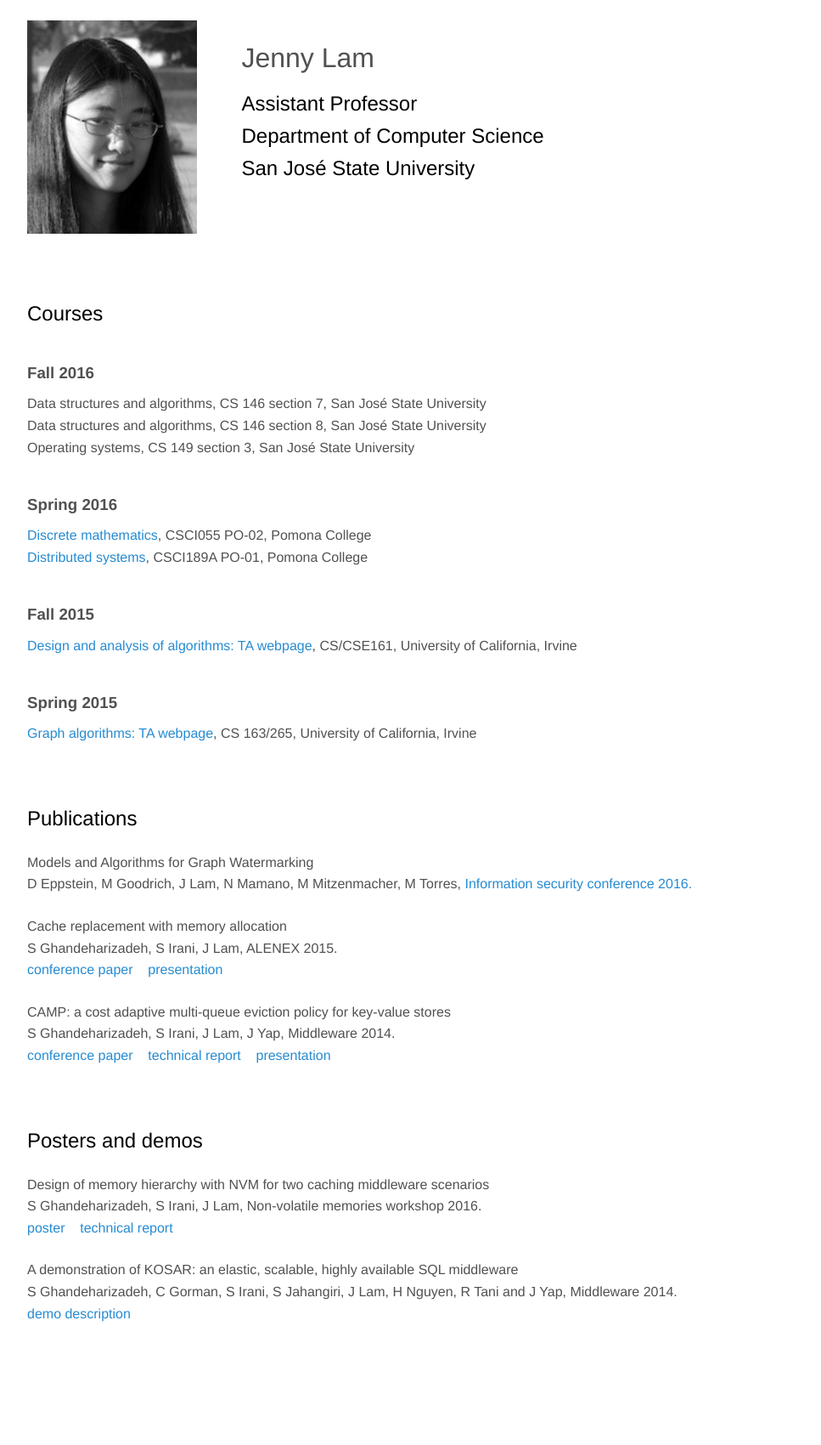
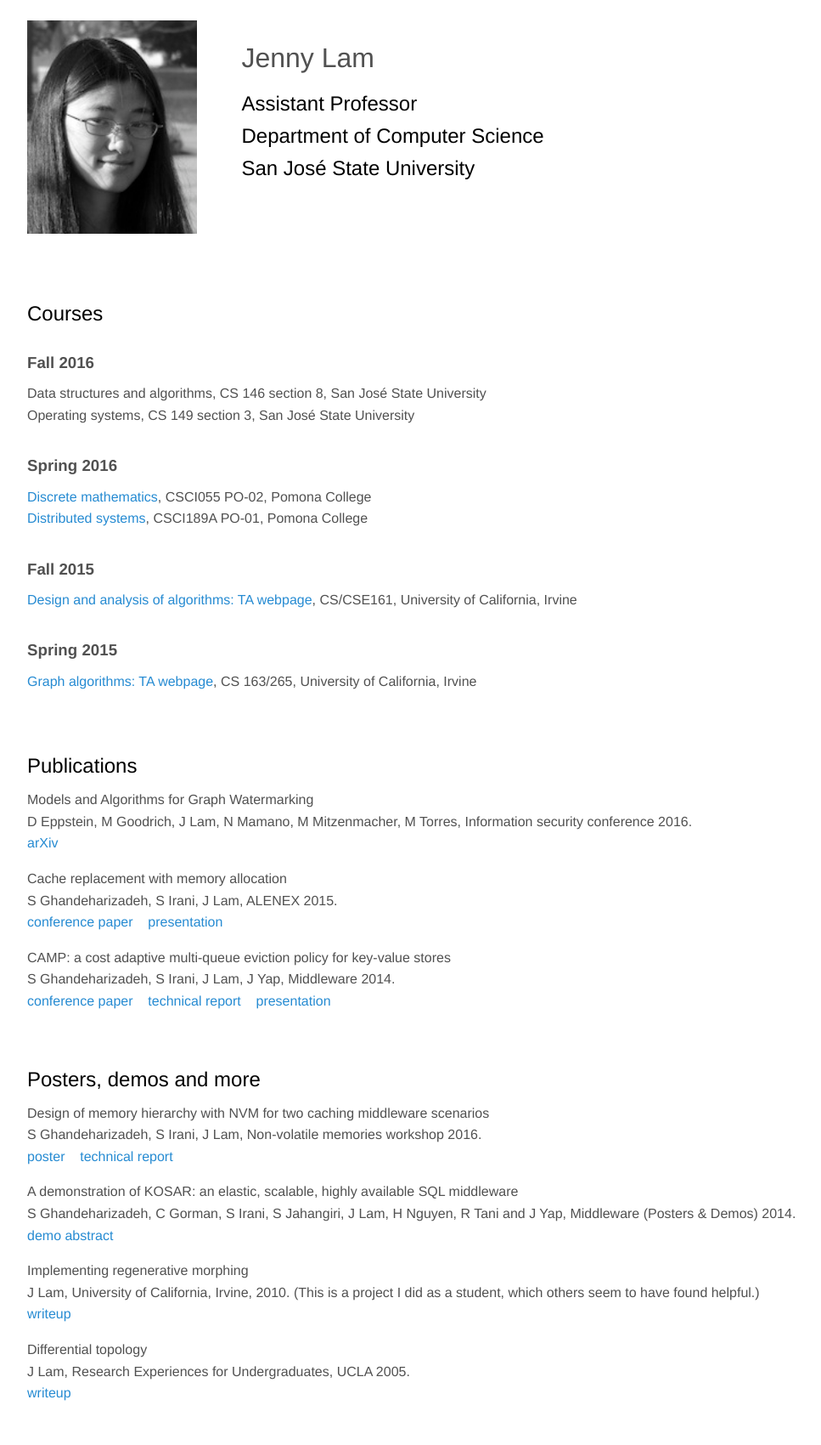
Before and after one commit to jnylam/jnylam.github.io, a Jekyll site: the page built from index.html, in a window 1280 px wide. Shown: the whole page at 85% size, without its empty margins (128-1095 px from the left). Built offline with Jekyll 4.4.1, drawn with Linux system fonts in a browser that asks for light colours; before the commit the page ends 1606 px from its top, so only the background shows below that.

Commit message:
update publications

```diff
--- a/index.html
+++ b/index.html
@@ -27,76 +27,70 @@ layout: homepage
 
 <section id="teaching">
   <h2>Courses</h2>
-    <article>
       <h3>Fall 2016</h3>
       <ul>
-        <li>Data structures and algorithms, CS 146 section 7, San Jos&eacute; State University</li>
+        <!-- <li>Data structures and algorithms, CS 146 section 7, San Jos&eacute; State University</li> -->
         <li>Data structures and algorithms, CS 146 section 8, San Jos&eacute; State University</li>
         <li>Operating systems, CS 149 section 3, San Jos&eacute; State University</li>
       </ul>
-    </article>
-    <article>
       <h3>Spring 2016</h3>
       <ul>
         <li><a href="courses/55">Discrete mathematics</a>, CSCI055 PO-02, Pomona College</li>
         <li><a href="courses/ds">Distributed systems</a>, CSCI189A PO-01, Pomona College</li>
       </ul>
-    </article>
-    <article>
       <h3>Fall 2015</h3>
       <ul>
         <li><a href="courses/161">Design and analysis of algorithms: TA webpage</a>, CS/CSE161, University of California, Irvine</li>
       </ul>
-    </article>
-    <article>
       <h3>Spring 2015</h3>
       <ul>
         <li><a href="courses/163">Graph algorithms: TA webpage</a>, CS 163/265, University of California, Irvine</li>
       </ul>
-    </article>
 </section>
 
 
 <section id="research">
   <h2>Publications</h2>
-  <article>
     <ul>
       <li class='title'>Models and Algorithms for Graph Watermarking</li>
-      <li>D Eppstein, M Goodrich, J Lam, N Mamano, M Mitzenmacher, M Torres, <a href="http://manoa.hawaii.edu/isc2016/">Information security conference 2016.</a></li>
+      <li>D Eppstein, M Goodrich, J Lam, N Mamano, M Mitzenmacher, M Torres, Information security conference 2016.</li>
+      <li><a href="http://arxiv.org/abs/1605.09425">arXiv</a></li>
     </ul>
-  </article>
 
-  <article>
   <ul>
     <li class='title'>Cache replacement with memory allocation</li>
     <li>S Ghandeharizadeh, S Irani, J Lam, ALENEX 2015.</li>
     <li><a href="http://epubs.siam.org/doi/abs/10.1137/1.9781611973754.1">conference paper</a> &nbsp;&nbsp;  <a href="assets/pdf/campm.pdf">presentation</a></li>
   </ul>
-  </article>
 
-  <article>
   <ul>
     <li class='title'>CAMP: a cost adaptive multi-queue eviction policy for key-value stores</li>
     <li>S Ghandeharizadeh, S Irani, J Lam, J Yap, Middleware 2014.</li>
     <li><a href="http://dl.acm.org/citation.cfm?id=2663165.2663317">conference paper</a> &nbsp;&nbsp; <a href="http://dblab.usc.edu/users/papers/CAMPTR.pdf">technical report</a> &nbsp;&nbsp; <a href="assets/pdf/camp.pdf">presentation</a></li>
   </ul>
-  </article>
 
-  <h2>Posters and demos</h2>
+  <h2>Posters, demos and more</h2>
 
-  <article>
-    <ul>
+  <ul>
       <li class='title'>Design of memory hierarchy with NVM for two caching middleware scenarios</li>
       <li>S Ghandeharizadeh, S Irani, J Lam, Non-volatile memories workshop 2016.</li>
       <li><a href="assets/pdf/memhierarchy.pdf">poster</a> &nbsp;&nbsp; <a href="http://dblab.usc.edu/Users/papers/CacheDesTR2.pdf">technical report</a></li>
   </ul>
-  </article>
 
-  <article>
   <ul>
     <li class='title'>A demonstration of KOSAR: an elastic, scalable, highly available SQL middleware</li>
-    <li>S Ghandeharizadeh, C Gorman, S Irani, S Jahangiri, J Lam, H Nguyen, R Tani and J Yap, Middleware 2014.</li>
-    <li><a href="http://dl.acm.org/citation.cfm?id=2678520">demo description</a></li>
+    <li>S Ghandeharizadeh, C Gorman, S Irani, S Jahangiri, J Lam, H Nguyen, R Tani and J Yap, Middleware (Posters & Demos) 2014.</li>
+    <li><a href="http://dl.acm.org/citation.cfm?id=2678520">demo abstract</a></li>
   </ul>
-  </article>
+
+  <ul>
+    <li class='title'>Implementing regenerative morphing</li>
+    <li> J Lam, University of California, Irvine, 2010. (This is a project I did as a student, which others seem to have found helpful.)</li>
+    <li><a href="assets/pdf/regmorph.pdf">writeup</a></li>
+  </ul>
+
+  <ul>
+    <li class='title'>Differential topology</li>
+    <li>J Lam, Research Experiences for Undergraduates, UCLA 2005.</li>
+    <li><a href="">writeup</a></li>
 </section>
```
Also changed, not shown: 1 other file.
